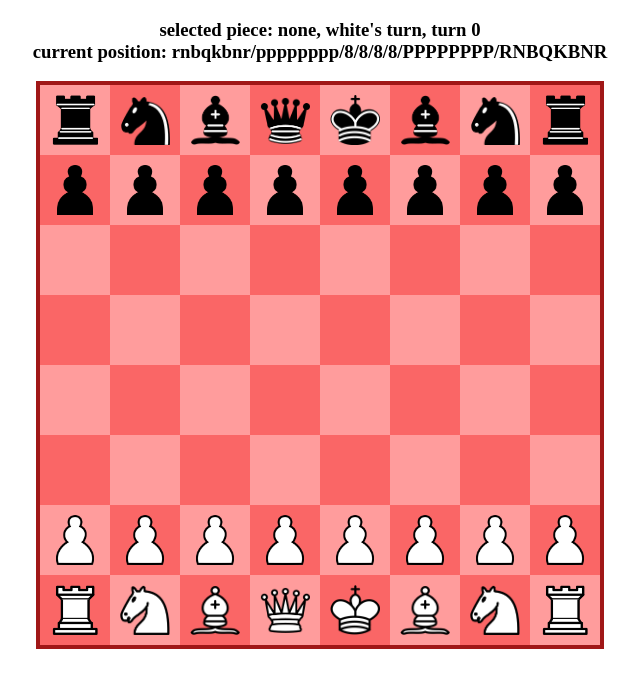
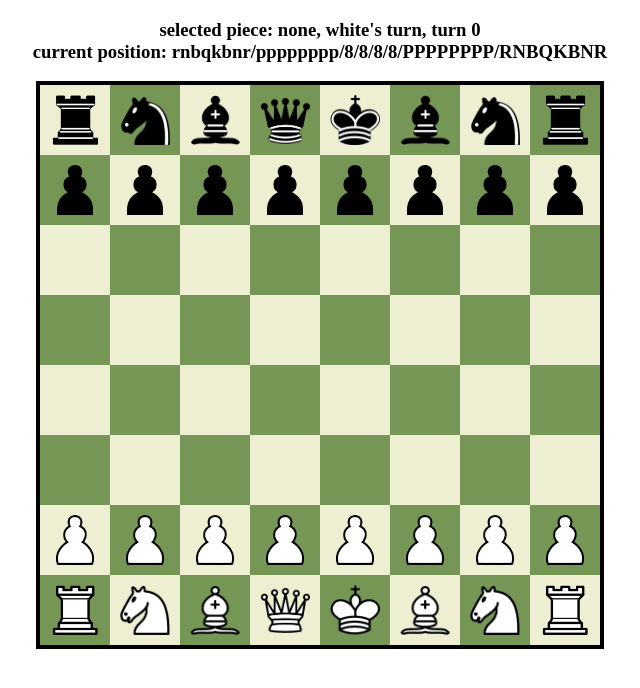
Before and after one commit to logochomik/chess, a plain HTML site: page index.html in a window 1280 px wide. Shown: the whole page, without its empty margins (320-960 px from the left). Drawn offline with Linux system fonts and the light colour scheme.

Commit message:
better colors and overall bugfix

```diff
--- a/backend.js
+++ b/backend.js
@@ -7,10 +7,10 @@ class Grid {
         let total = this.length * this.height;
         for (let i = 1; i <= total; i++) {
             const whiteSquare = document.createElement('div');
-            whiteSquare.style.cssText = 'height:50px;width:50px;background-color:#ff9c9c;display:inline-block;padding:10px;';
+            whiteSquare.style.cssText = 'height:50px;width:50px;background-color:#eeeed2;display:inline-block;padding:10px;';
             whiteSquare.id = `${i}`;
             const blackSquare = document.createElement('div');
-            blackSquare.style.cssText = 'height:50px;width:50px;background-color:#fa6666;display:inline-block;padding:10px;';
+            blackSquare.style.cssText = 'height:50px;width:50px;background-color:#769656;display:inline-block;padding:10px;';
             blackSquare.id = `${i}`;
             const br = document.createElement('br');
             document
--- a/styles.css
+++ b/styles.css
@@ -1,6 +1,6 @@
 #board {
     font-size: 0;
-    border:4px solid #a01717;
+    border:4px solid #000000;
     display: inline-block;
 }
 #container {
```
